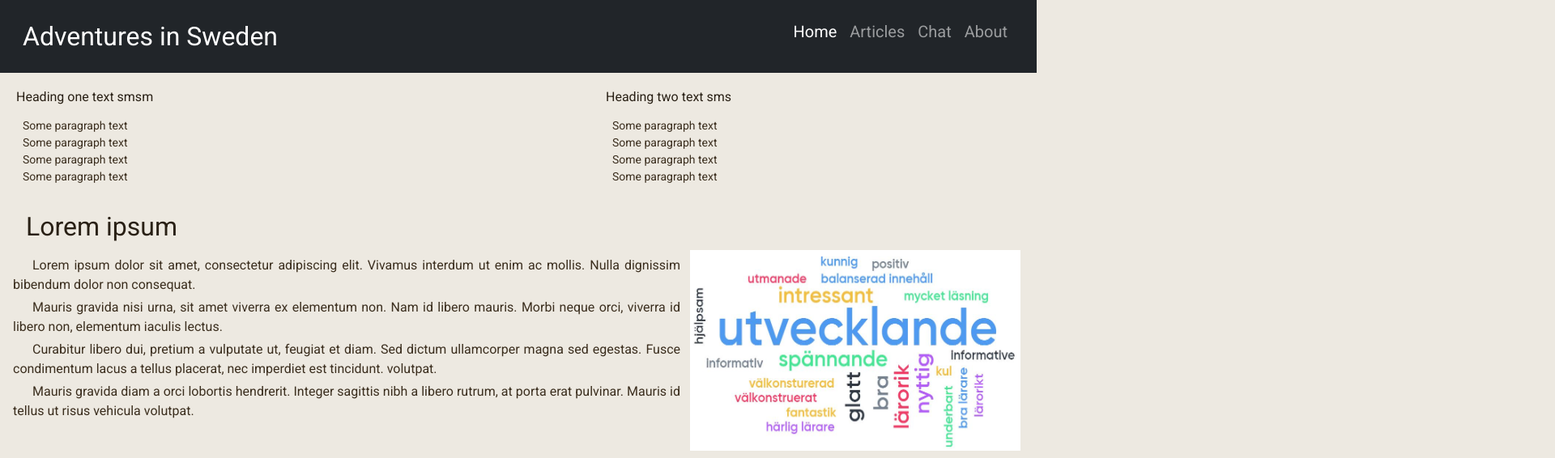
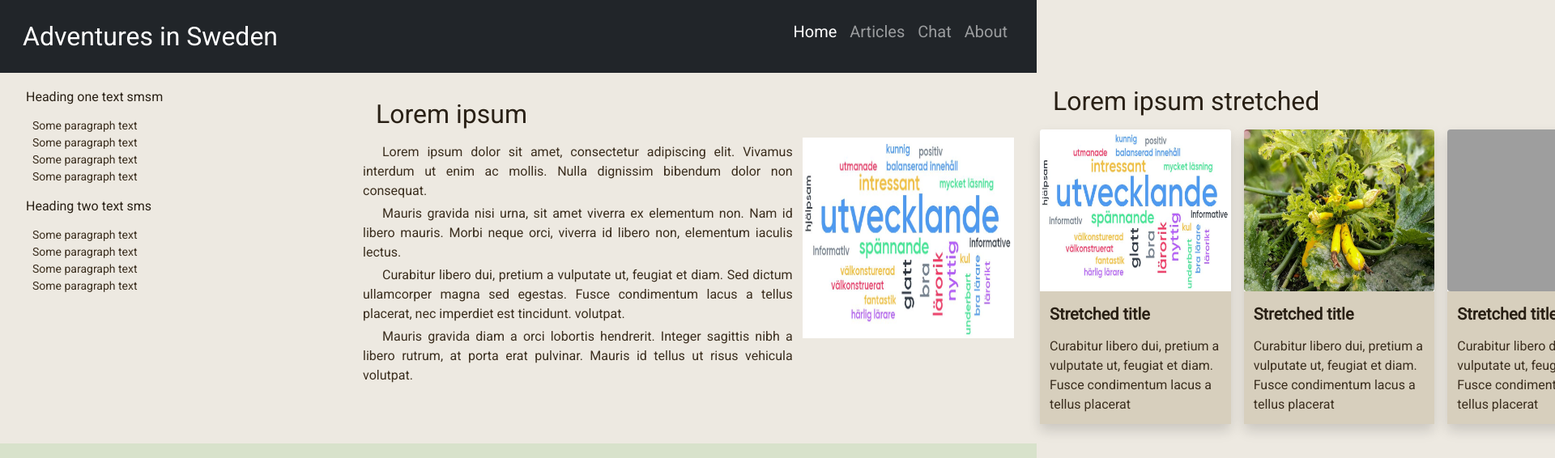
Before and after one commit to lienputnina/web-prog-md-3, a plain HTML site: page index.html in a window 1280 px wide. Shown: the top 566 px of the page at 81% size, 1920 px wide, since content can reach past the window. Drawn offline with nearby package versions, Linux system fonts and the light colour scheme; grey boxes are pictures that could not be loaded.

Commit message:
progress commit

```diff
--- a/index.html
+++ b/index.html
@@ -25,7 +25,7 @@
         class="navbar navbar-expand-lg navbar-dark bg-dark p-3 w-100 text-white"
       >
         <div
-          class="container-fluid d-flex flex-column align-items-start gap-1 flex-lg-row justify-content-lg-between"
+          class="container-fluid d-flex flex-column align-items-start gap-1 flex-lg-row"
           id="navbarNav"
         >
           <div
@@ -61,8 +61,8 @@
         </div>
       </nav>
     </header>
-    <main class="p-3 d-flex flex-column gap-1">
-      <div class="small-menu d-flex">
+    <main class="p-3 d-flex flex-column gap-1 flex-lg-row">
+      <div class="small-menu container-fluid flex-lg-column gap-lg-5 col-lg-4">
         <div
           class="small-content col-7 d-flex flex-column gap-2 justify-content-start p-1"
         >
@@ -84,7 +84,9 @@
           </div>
         </div>
       </div>
-      <div class="full-article-section d-flex pt-3 pb-2">
+      <div
+        class="full-article-section container-fluid d-flex pt-3 pb-2 col-lg-8"
+      >
         <div class="full-article col-8">
           <h1 class="px-3 pb-3 fs-2">Lorem ipsum</h1>
           <div class="full-article-text d-flex flex-column gap-1 pe-2">
@@ -117,10 +119,12 @@
           class="full-article-img container-fluid col-4 px-1 pt-5 pb-1"
         />
       </div>
-      <div class="article-card-section">
+      <div class="article-card-section container-fluid col-lg-8">
         <h2 class="px-3 pb-3 fs-2">Lorem ipsum stretched</h2>
-        <div class="article-cards d-flex flex-column gap-3">
-          <div class="card border-0 rounded shadow">
+        <div
+          class="article-cards d-flex flex-column gap-3 flex-lg-row col-lg-7"
+        >
+          <div class="card border-0 rounded shadow col-lg-6">
             <img
               src="./images/learning_swedish.jpg"
               alt="swedish-words"
@@ -135,7 +139,7 @@
               </p>
             </div>
           </div>
-          <div class="card border-0 rounded shadow">
+          <div class="card border-0 rounded shadow col-lg-6">
             <img
               src="./images/deeply_interning.jpg"
               alt="yellow-eggplant"
@@ -150,7 +154,7 @@
               </p>
             </div>
           </div>
-          <div class="card border-0 rounded shadow">
+          <div class="card border-0 rounded shadow col-lg-6">
             <img
               src="./images/visit_sweden.jpg"
               alt="rocky-forest-landscape"
@@ -165,7 +169,7 @@
               </p>
             </div>
           </div>
-          <div class="card border-0 rounded shadow">
+          <div class="card border-0 rounded shadow col-lg-6">
             <img
               src="./images/dreamland.jpg"
               alt="intense-pink-sunset"
```
